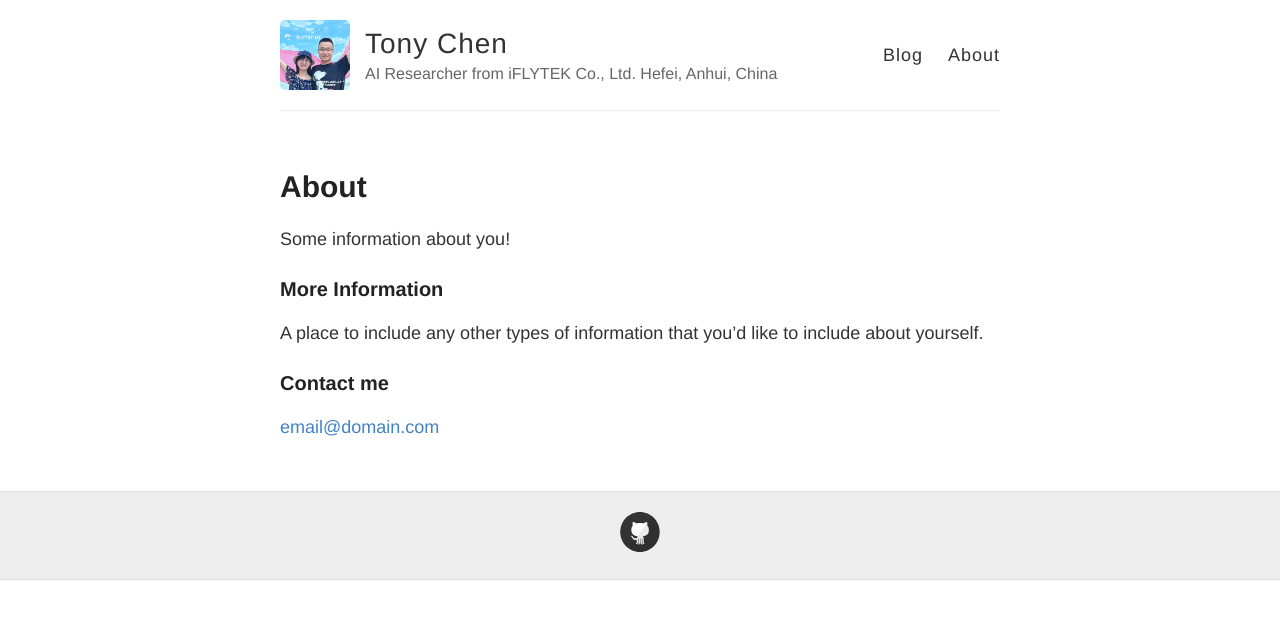
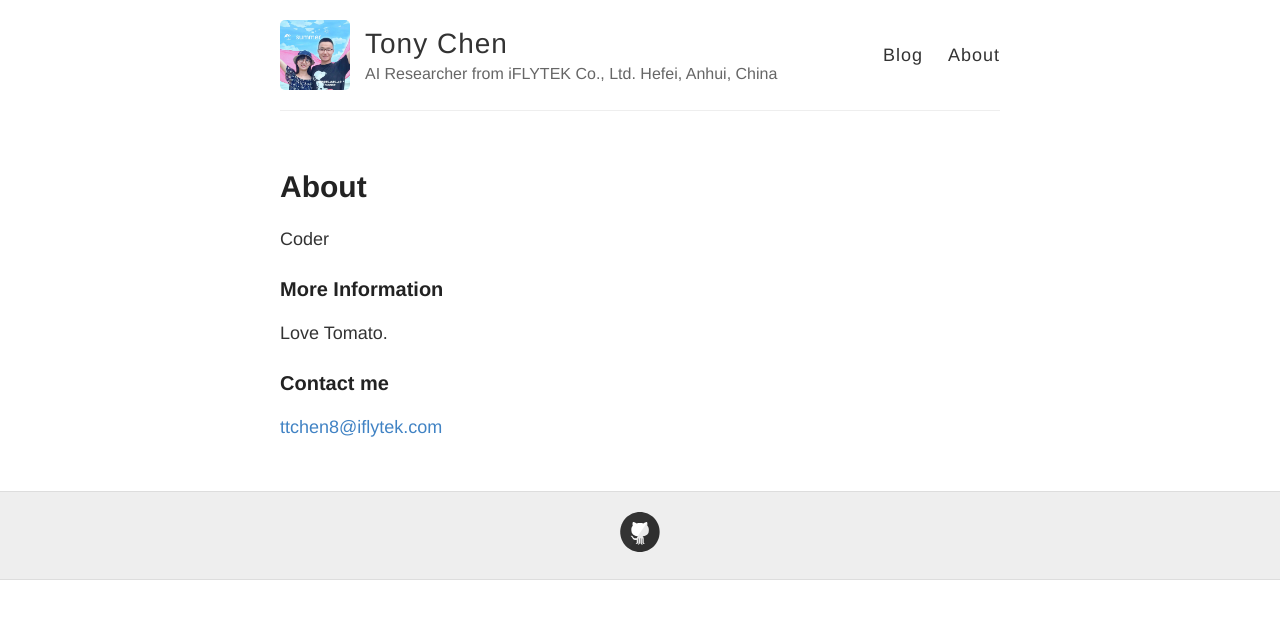
Before and after one commit to T0nyCh3n/t0nych3n.github.io, a Jekyll site: the page built from about.md, in a window 1280 px wide. Shown: the top 619 px of the page. Built offline with Jekyll 4.4.1, drawn with Linux system fonts in a browser that asks for light colours.

Commit message:
update about

```diff
--- a/about.md
+++ b/about.md
@@ -4,12 +4,12 @@ title: About
 permalink: /about/
 ---
 
-Some information about you!
+Coder
 
 ### More Information
 
-A place to include any other types of information that you'd like to include about yourself.
+Love Tomato.
 
 ### Contact me
 
-[email@domain.com](mailto:email@domain.com)
+[ttchen8@iflytek.com](mailto:ttchen8@iflytek.com)
```
